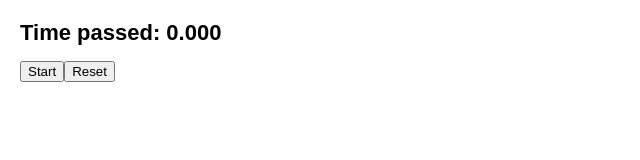
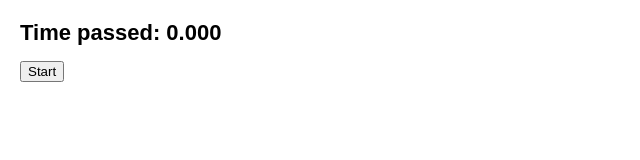
Before and after one commit to uicoded/sandbox-react, a React (Create React App) app in the folder codesandbox/stopwatch/: page / in a window 1280 px wide. Shown: the top 160 px of the page, without its empty margins (0-640 px from the left). Built offline with nearby package versions, Linux system fonts and the light colour scheme.

Commit message:
remove reset and startTime state

```diff
--- a/codesandbox/stopwatch/src/App.js
+++ b/codesandbox/stopwatch/src/App.js
@@ -1,14 +1,12 @@
 import { useState, useRef, useEffect } from "react";
 
 export default function Stopwatch() {
-  const [startTime, setStartTime] = useState(Date.now());
   const [secondsPassed, setSecondsPassed] = useState(0);
   const intervalRef = useRef(null);
   const [isRunning, setIsRunning] = useState(false);
 
   function handleStart() {
     const now = Date.now();
-    setStartTime(now);
     setIsRunning(true);
 
     clearInterval(intervalRef.current);
@@ -22,12 +20,6 @@ export default function Stopwatch() {
     setIsRunning(false);
   }
 
-  function handleReset() {
-    setIsRunning(false);
-    clearInterval(intervalRef.current);
-    setSecondsPassed(0);
-  }
-
   useEffect(() => {
     return () => clearInterval(intervalRef.current);
   }, []);
@@ -38,9 +30,8 @@ export default function Stopwatch() {
       {isRunning ? (
         <button onClick={handleStop}>Stop</button>
       ) : (
-        <button onClick={handleStart}>Start</button>
+      <button onClick={handleStart}>Start</button>
       )}
-      <button onClick={handleReset}>Reset</button>
     </>
   );
 }
```
